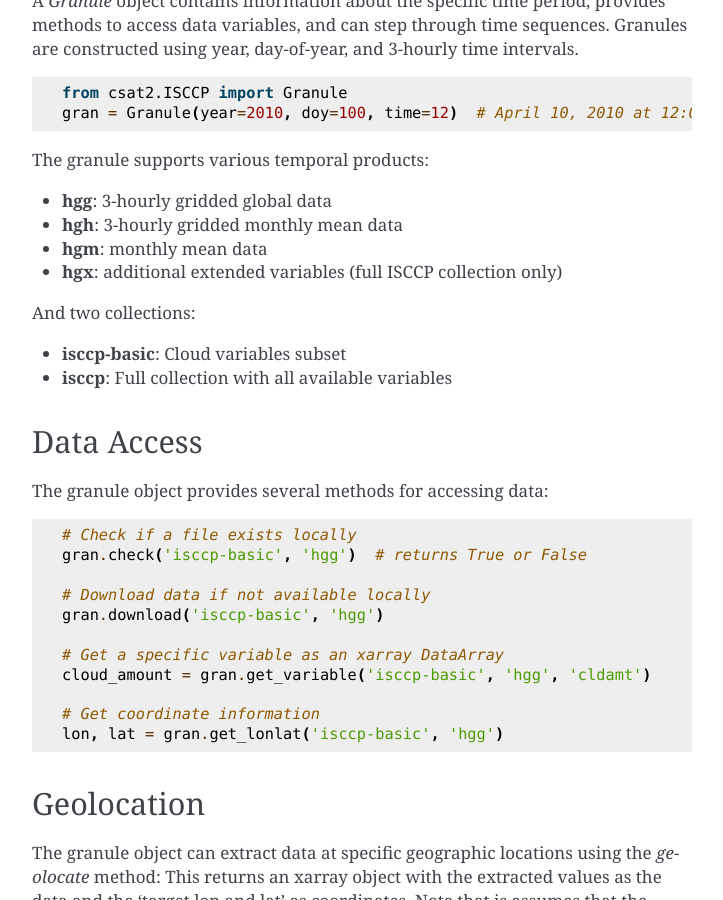
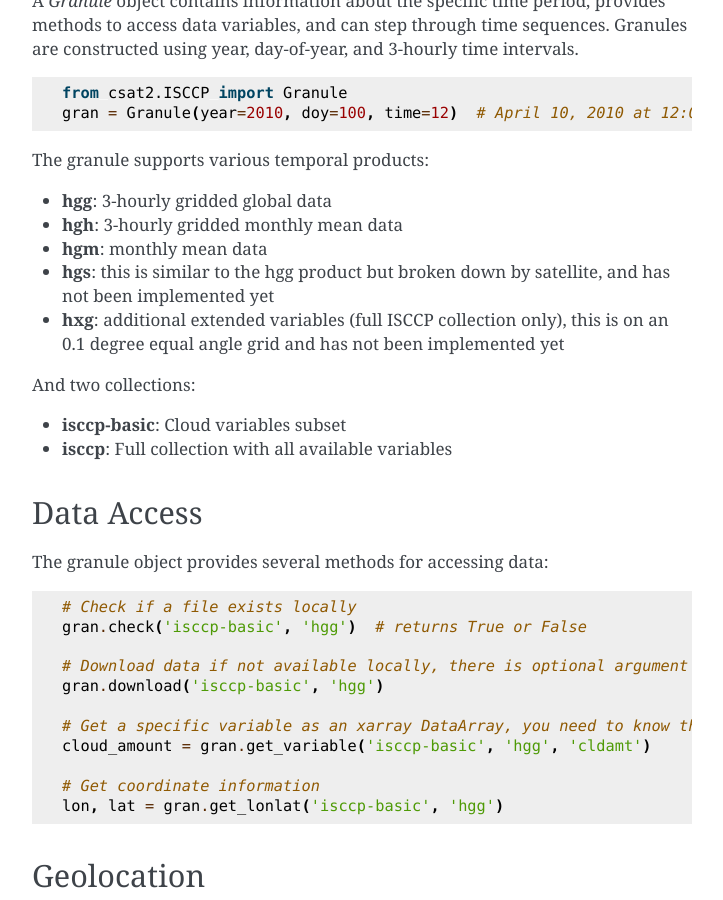
Before and after one commit to EdGrrr/csat2, a Sphinx documentation site: the page built from doc/instruments.rst, in a window 1280 px wide and 900 px high, scrolled down 8568 px. Shown: the whole window, without its empty margins (388-1111 px from the left). Built offline with Sphinx 7.4.7, drawn with Linux system fonts in a browser that asks for light colours.

Commit message:
make it clear in the docs and the checker function that some of the products (that are unlikely to be used) are not implemented yet

```diff
--- a/doc/instruments.rst
+++ b/doc/instruments.rst
@@ -398,7 +398,9 @@ The granule supports various temporal products:
 - **hgg**: 3-hourly gridded global data
 - **hgh**: 3-hourly gridded monthly mean data
 - **hgm**: monthly mean data
-- **hgx**: additional extended variables (full ISCCP collection only)
+- **hgs**: this is similar to the hgg product but broken down by satellite, and has not been implemented yet
+- **hxg**: additional extended variables (full ISCCP collection only), this is on an 0.1 degree equal angle grid and has not been implemented yet
+
 
 And two collections:
 
@@ -415,10 +417,10 @@ The granule object provides several methods for accessing data:
     # Check if a file exists locally
     gran.check('isccp-basic', 'hgg')  # returns True or False
 
-    # Download data if not available locally
+    # Download data if not available locally, there is optional argument force_redownload that is set to False
     gran.download('isccp-basic', 'hgg')
 
-    # Get a specific variable as an xarray DataArray
+    # Get a specific variable as an xarray DataArray, you need to know the name of the variable that you are after
     cloud_amount = gran.get_variable('isccp-basic', 'hgg', 'cldamt')
 
     # Get coordinate information
```
